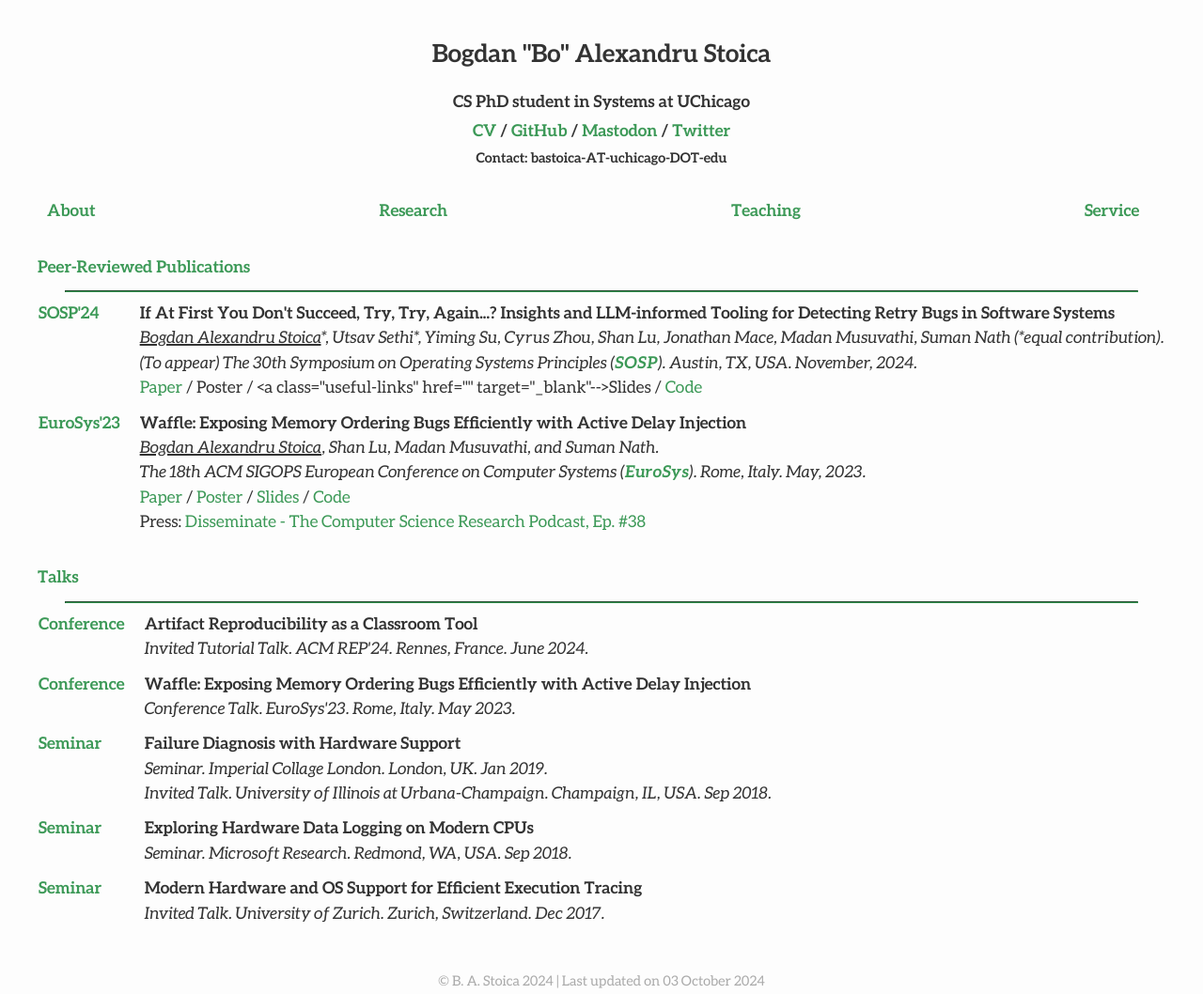
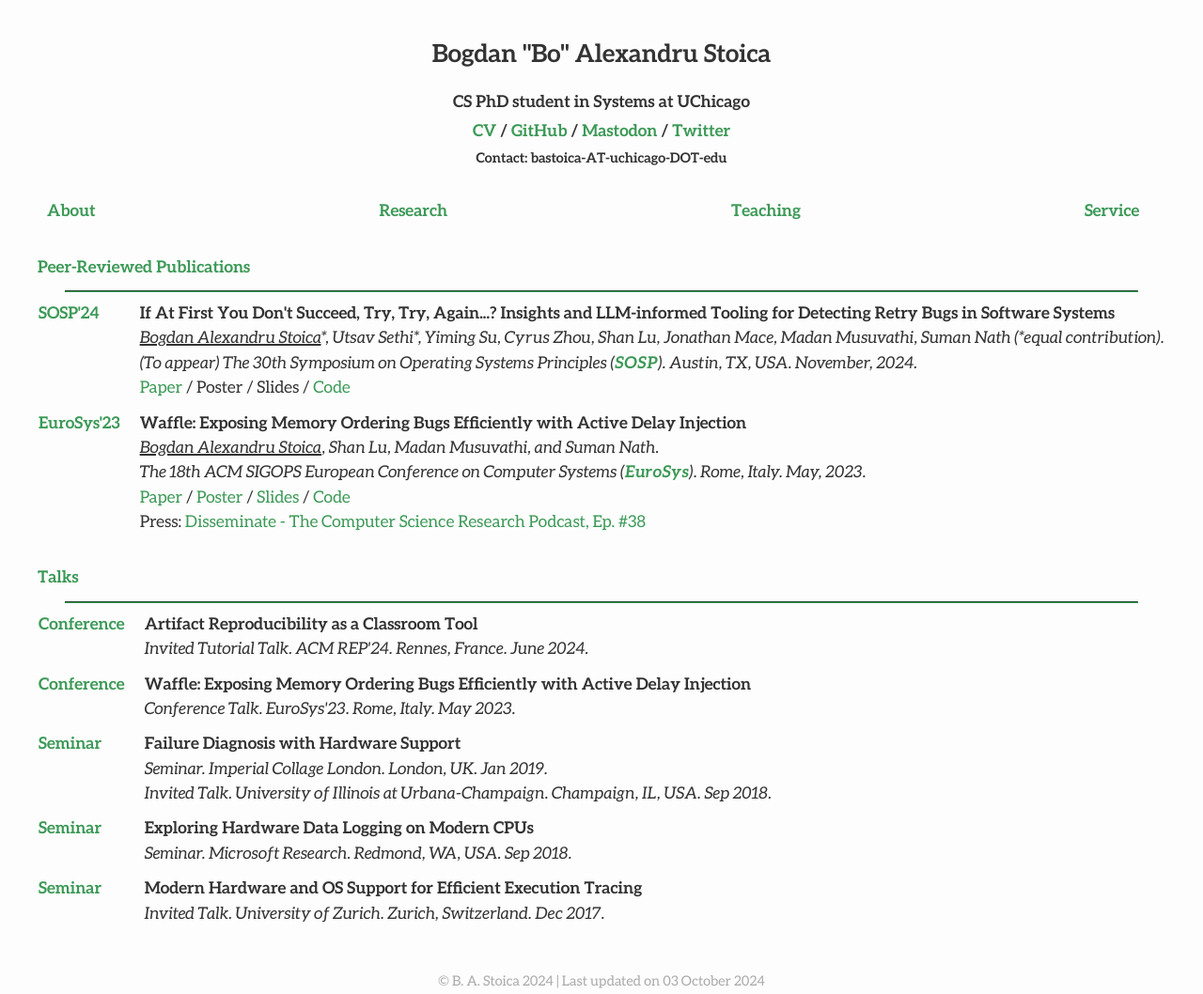
Before and after one commit to bastoica/bastoica.github.io, a Jekyll site: the page built from research.md, in a window 1280 px wide. Shown: the whole page at 94% size. Built offline with Jekyll 4.4.1, drawn with Linux system fonts in a browser that asks for light colours; nearby versions of some CDN libraries.

Commit message:
Fixed formatting issue

```diff
--- a/research.md
+++ b/research.md
@@ -22,7 +22,7 @@ published: true
 	  <b>If At First You Don't Succeed, Try, Try, Again...? Insights and LLM-informed Tooling for Detecting Retry Bugs in Software Systems</b><br>
 	  <i><u style="text-decoration-thickness: 2px;">Bogdan Alexandru Stoica</u>*, Utsav Sethi*, Yiming Su, Cyrus Zhou, Shan Lu, Jonathan Mace, Madan Musuvathi, Suman Nath (*equal contribution).</i><br>
 	  <i>(To appear) The 30th Symposium on Operating Systems Principles (<a class="useful-links" href="https://sigops.org/s/conferences/sosp/2024/" target="_blank"><b>SOSP</b></a>). Austin, TX, USA. November, 2024.</i><br>
-	  <a class="useful-links" href="/files/papers/2024_sosp_wasabi.pdf" target="_blank">Paper</a> / <!--a class="useful-links" href="" target="_blank"-->Poster<!--/a--> / <a class="useful-links" href="" target="_blank"-->Slides<!--/a--> / <a class="useful-links" href="https://github.com/bastoica/wasabi/" target="_blank">Code</a><br>
+	  <a class="useful-links" href="/files/papers/2024_sosp_wasabi.pdf" target="_blank">Paper</a> / <!--a class="useful-links" href="" target="_blank"-->Poster<!--/a--> / <!--a class="useful-links" href="" target="_blank"-->Slides<!--/a--> / <a class="useful-links" href="https://github.com/bastoica/wasabi/" target="_blank">Code</a><br>
 	</td>
   </tr>
   <tr>
```
